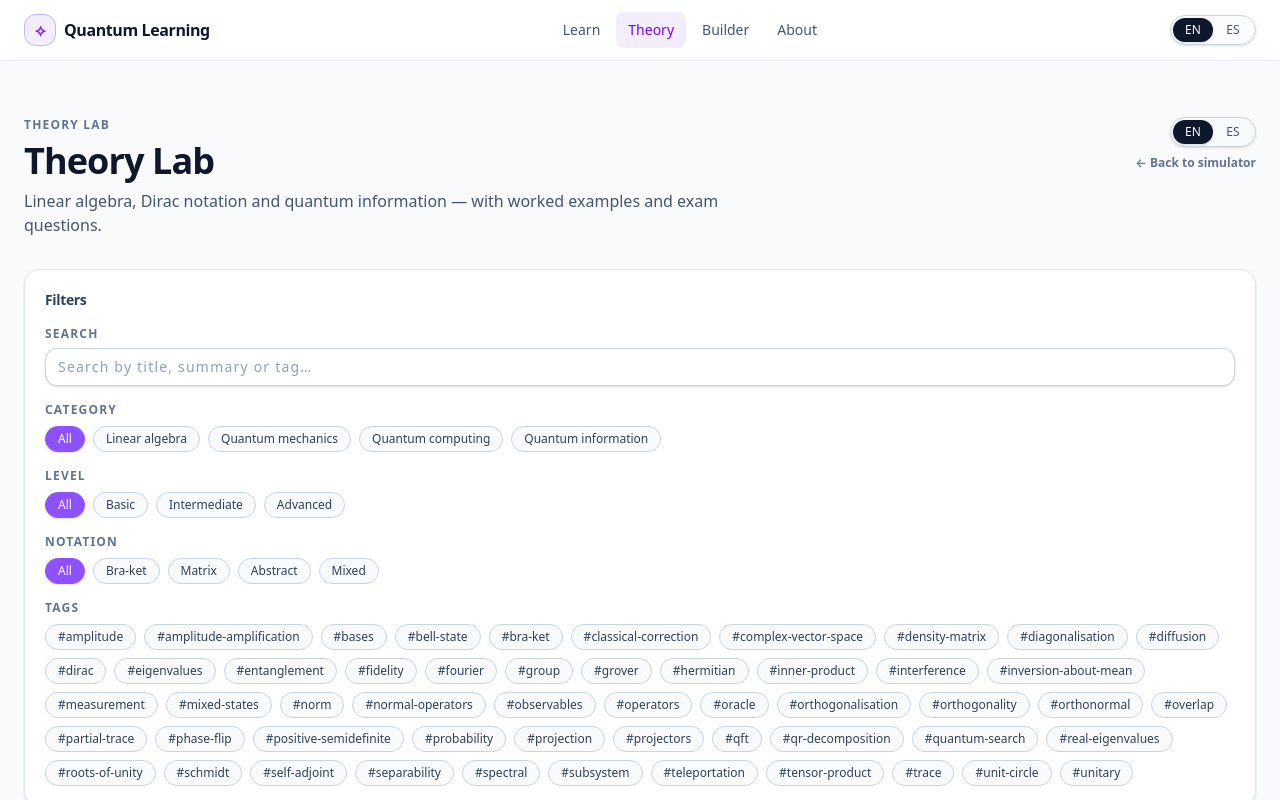
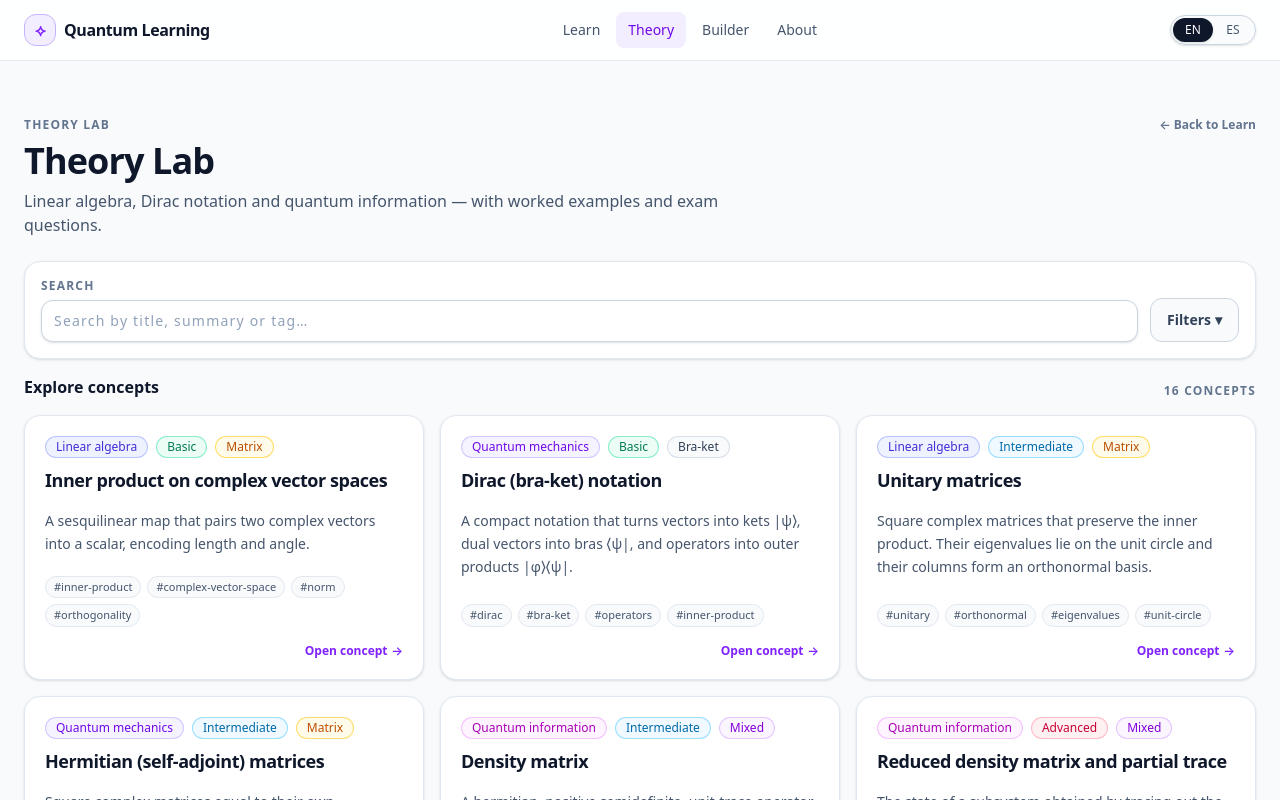
Before and after one commit to jaengineer/quantum-security-learning-simulator, a Next.js app in the folder frontend/: page /theory in a window 1280 px wide. Shown: the top 800 px of the page. Built offline with nearby package versions, Linux system fonts and the light colour scheme.

Commit message:
Theory lab updated

```diff
--- a/frontend/features/theory/components/TheoryConceptDetail.tsx
+++ b/frontend/features/theory/components/TheoryConceptDetail.tsx
@@ -4,7 +4,6 @@ import Link from "next/link";
 
 import { CategoryBadge } from "@/features/theory/components/CategoryBadge";
 import { FormulaBlock } from "@/features/theory/components/FormulaBlock";
-import { LanguageSwitcher } from "@/features/theory/components/LanguageSwitcher";
 import { LevelBadge } from "@/features/theory/components/LevelBadge";
 import { NotationBadge } from "@/features/theory/components/NotationBadge";
 import { RelatedConcepts } from "@/features/theory/components/RelatedConcepts";
@@ -43,7 +42,6 @@ export function TheoryConceptDetail({
           >
             ← {t("back_to_catalog")}
           </Link>
-          <LanguageSwitcher />
         </div>
 
         <div className="flex flex-wrap items-center gap-2">
--- a/frontend/features/theory/components/TheoryFilters.tsx
+++ b/frontend/features/theory/components/TheoryFilters.tsx
@@ -1,5 +1,15 @@
 "use client";
 
+import { useId, useState } from "react";
+
+import {
+  clearAdvancedFilters,
+  getAdvancedFilterCount,
+  getVisibleTagOptions,
+  hasAdvancedFilters,
+  INITIAL_FILTER_STATE,
+  type TheoryFilterState,
+} from "@/features/theory/filterUtils";
 import { useT } from "@/features/theory/i18n/LocaleContext";
 import type {
   TheoryCategory,
@@ -36,27 +46,13 @@ const NOTATION_KEY = {
   mixed: "notation_mixed",
 } as const;
 
-export interface TheoryFilterState {
-  search: string;
-  category: TheoryCategory | "all";
-  level: TheoryLevel | "all";
-  notation: TheoryNotation | "all";
-  tags: string[];
-}
-
-export const INITIAL_FILTER_STATE: TheoryFilterState = {
-  search: "",
-  category: "all",
-  level: "all",
-  notation: "all",
-  tags: [],
-};
-
 interface TheoryFiltersProps {
   state: TheoryFilterState;
   onChange: (state: TheoryFilterState) => void;
   availableTags: string[];
 }
+
+export { INITIAL_FILTER_STATE, type TheoryFilterState };
 
 export function TheoryFilters({
   state,
@@ -64,71 +60,135 @@ export function TheoryFilters({
   availableTags,
 }: TheoryFiltersProps) {
   const t = useT();
+  const advancedFiltersId = useId();
+  const [advancedOpen, setAdvancedOpen] = useState(false);
+  const [showAllTags, setShowAllTags] = useState(false);
 
-  const update = (patch: Partial<TheoryFilterState>) => onChange({ ...state, ...patch });
+  const update = (patch: Partial<TheoryFilterState>) => {
+    onChange({ ...state, ...patch });
+  };
 
   const toggleTag = (tag: string) => {
     const exists = state.tags.includes(tag);
     update({
-      tags: exists ? state.tags.filter((value) => value !== tag) : [...state.tags, tag],
+      tags: exists
+        ? state.tags.filter((value) => value !== tag)
+        : [...state.tags, tag],
     });
   };
 
-  const reset = () => onChange(INITIAL_FILTER_STATE);
-
-  const hasActiveFilters =
-    state.search.trim().length > 0 ||
-    state.category !== "all" ||
-    state.level !== "all" ||
-    state.notation !== "all" ||
-    state.tags.length > 0;
+  const advancedCount = getAdvancedFilterCount(state);
+  const visibleTags = getVisibleTagOptions({
+    availableTags,
+    selectedTags: state.tags,
+    showAllTags,
+  });
 
   return (
     <section
       aria-label={t("filters_heading")}
-      className="flex flex-col gap-4 rounded-2xl border border-slate-200 bg-white p-5 shadow-sm dark:border-slate-700/60 dark:bg-slate-900/40"
+      className="flex flex-col gap-4 rounded-2xl border border-slate-200 bg-white p-4 shadow-sm dark:border-slate-700/60 dark:bg-slate-900/40"
     >
-      <header className="flex flex-wrap items-center justify-between gap-2">
-        <h2 className="text-sm font-semibold tracking-tight text-slate-700 dark:text-slate-200">
-          {t("filters_heading")}
-        </h2>
-        {hasActiveFilters ? (
-          <button
-            type="button"
-            onClick={reset}
-            className="rounded-full border border-slate-300 px-3 py-1 text-xs font-semibold text-slate-600 transition hover:border-slate-400 hover:text-slate-900 dark:border-slate-600 dark:text-slate-300 dark:hover:text-white"
-          >
-            {t("filter_reset")}
-          </button>
-        ) : null}
-      </header>
-
-      <label className="flex flex-col gap-1.5 text-xs font-semibold uppercase tracking-widest text-slate-500 dark:text-slate-400">
+      <div className="flex flex-col gap-3 lg:flex-row lg:items-end">
+        <label className="flex flex-1 flex-col gap-1.5 text-xs font-semibold uppercase tracking-widest text-slate-500 dark:text-slate-400">
           {t("search_label")}
           <input
             type="search"
             value={state.search}
             onChange={(event) => update({ search: event.target.value })}
             placeholder={t("search_placeholder")}
-          className="w-full rounded-xl border border-slate-300 bg-white px-3 py-2 text-sm font-normal text-slate-800 shadow-sm transition placeholder:text-slate-400 focus:border-violet-400 focus:outline-none focus:ring-2 focus:ring-violet-200 dark:border-slate-600 dark:bg-slate-900/60 dark:text-slate-100 dark:placeholder:text-slate-500"
+            className="w-full rounded-xl border border-slate-300 bg-white px-3 py-2.5 text-sm font-normal text-slate-800 shadow-sm transition placeholder:text-slate-400 focus:border-violet-400 focus:outline-none focus:ring-2 focus:ring-violet-200 dark:border-slate-600 dark:bg-slate-900/60 dark:text-slate-100 dark:placeholder:text-slate-500"
           />
         </label>
 
+        <button
+          type="button"
+          aria-expanded={advancedOpen}
+          aria-controls={advancedFiltersId}
+          onClick={() => setAdvancedOpen((open) => !open)}
+          className="inline-flex min-h-11 items-center justify-center gap-1 rounded-xl border border-slate-300 bg-slate-50 px-4 py-2 text-sm font-semibold text-slate-700 transition hover:border-slate-400 hover:bg-white focus:outline-none focus-visible:ring-2 focus-visible:ring-violet-400 dark:border-slate-600 dark:bg-slate-800/60 dark:text-slate-200 dark:hover:bg-slate-800"
+        >
+          {t("filters_toggle")}
+          {advancedCount > 0 ? ` (${advancedCount})` : ""}
+          <span aria-hidden>{advancedOpen ? "▴" : "▾"}</span>
+        </button>
+      </div>
+
+      {hasAdvancedFilters(state) ? (
+        <div className="flex flex-col gap-2">
+          <div className="flex flex-wrap items-center justify-between gap-2">
+            <p className="text-xs font-semibold uppercase tracking-widest text-slate-500 dark:text-slate-400">
+              {t("active_filters")}
+            </p>
+            <button
+              type="button"
+              onClick={() => onChange(clearAdvancedFilters(state))}
+              className="rounded-full border border-slate-300 px-3 py-1 text-xs font-semibold text-slate-600 transition hover:border-slate-400 hover:text-slate-900 focus:outline-none focus-visible:ring-2 focus-visible:ring-violet-400 dark:border-slate-600 dark:text-slate-300 dark:hover:text-white"
+            >
+              {t("clear_all")}
+            </button>
+          </div>
+          <div className="flex flex-wrap gap-2">
+            {state.category !== "all" ? (
+              <ActiveFilterChip
+                label={t(CATEGORY_KEY[state.category])}
+                onRemove={() => update({ category: "all" })}
+              />
+            ) : null}
+            {state.level !== "all" ? (
+              <ActiveFilterChip
+                label={t(LEVEL_KEY[state.level])}
+                onRemove={() => update({ level: "all" })}
+              />
+            ) : null}
+            {state.notation !== "all" ? (
+              <ActiveFilterChip
+                label={t(NOTATION_KEY[state.notation])}
+                onRemove={() => update({ notation: "all" })}
+              />
+            ) : null}
+            {state.tags.map((tag) => (
+              <ActiveFilterChip
+                key={tag}
+                label={`#${tag}`}
+                onRemove={() =>
+                  update({ tags: state.tags.filter((value) => value !== tag) })
+                }
+              />
+            ))}
+          </div>
+        </div>
+      ) : null}
+
+      <div
+        id={advancedFiltersId}
+        hidden={!advancedOpen}
+        className="border-t border-slate-200 pt-4 dark:border-slate-700/60"
+      >
+        <div className="grid gap-4 lg:grid-cols-2">
           <FilterRow
             label={t("filter_category")}
             options={[
               { id: "all", label: t("filter_all") },
-          ...CATEGORY_ORDER.map((value) => ({ id: value, label: t(CATEGORY_KEY[value]) })),
+              ...CATEGORY_ORDER.map((value) => ({
+                id: value,
+                label: t(CATEGORY_KEY[value]),
+              })),
             ]}
             active={state.category}
-        onSelect={(value) => update({ category: value as TheoryCategory | "all" })}
+            onSelect={(value) =>
+              update({ category: value as TheoryCategory | "all" })
+            }
           />
 
           <FilterRow
             label={t("filter_level")}
             options={[
               { id: "all", label: t("filter_all") },
-          ...LEVEL_ORDER.map((value) => ({ id: value, label: t(LEVEL_KEY[value]) })),
+              ...LEVEL_ORDER.map((value) => ({
+                id: value,
+                label: t(LEVEL_KEY[value]),
+              })),
             ]}
             active={state.level}
             onSelect={(value) => update({ level: value as TheoryLevel | "all" })}
@@ -138,19 +198,24 @@ export function TheoryFilters({
             label={t("filter_notation")}
             options={[
               { id: "all", label: t("filter_all") },
-          ...NOTATION_ORDER.map((value) => ({ id: value, label: t(NOTATION_KEY[value]) })),
+              ...NOTATION_ORDER.map((value) => ({
+                id: value,
+                label: t(NOTATION_KEY[value]),
+              })),
             ]}
             active={state.notation}
-        onSelect={(value) => update({ notation: value as TheoryNotation | "all" })}
+            onSelect={(value) =>
+              update({ notation: value as TheoryNotation | "all" })
+            }
           />
 
           {availableTags.length > 0 ? (
-        <div className="flex flex-col gap-2">
+            <div className="flex flex-col gap-2 lg:col-span-2">
               <span className="text-xs font-semibold uppercase tracking-widest text-slate-500 dark:text-slate-400">
                 {t("filter_tags")}
               </span>
               <div className="flex flex-wrap gap-2">
-            {availableTags.map((tag) => {
+                {visibleTags.map((tag) => {
                   const active = state.tags.includes(tag);
                   return (
                     <button
@@ -159,7 +224,7 @@ export function TheoryFilters({
                       onClick={() => toggleTag(tag)}
                       aria-pressed={active}
                       className={[
-                    "rounded-full border px-3 py-1 text-xs font-medium transition",
+                        "min-h-9 rounded-full border px-3 py-1 text-xs font-medium transition focus:outline-none focus-visible:ring-2 focus-visible:ring-violet-400",
                         active
                           ? "border-slate-900 bg-slate-900 text-white dark:border-slate-100 dark:bg-slate-100 dark:text-slate-900"
                           : "border-slate-300 bg-slate-50 text-slate-700 hover:border-slate-400 dark:border-slate-600 dark:bg-slate-800/60 dark:text-slate-200",
@@ -170,9 +235,42 @@ export function TheoryFilters({
                   );
                 })}
               </div>
+              {availableTags.length > visibleTags.length || showAllTags ? (
+                <button
+                  type="button"
+                  onClick={() => setShowAllTags((current) => !current)}
+                  className="self-start rounded-full border border-slate-300 px-3 py-1 text-xs font-semibold text-slate-600 transition hover:border-slate-400 hover:text-slate-900 focus:outline-none focus-visible:ring-2 focus-visible:ring-violet-400 dark:border-slate-600 dark:text-slate-300 dark:hover:text-white"
+                >
+                  {showAllTags ? t("show_fewer_tags") : t("show_all_tags")}{" "}
+                  <span aria-hidden>{showAllTags ? "▴" : "▾"}</span>
+                </button>
+              ) : null}
             </div>
           ) : null}
+        </div>
+      </div>
     </section>
+  );
+}
+
+interface ActiveFilterChipProps {
+  label: string;
+  onRemove: () => void;
+}
+
+function ActiveFilterChip({ label, onRemove }: ActiveFilterChipProps) {
+  const t = useT();
+
+  return (
+    <button
+      type="button"
+      onClick={onRemove}
+      aria-label={`${t("remove_filter")} ${label}`}
+      className="inline-flex min-h-8 items-center gap-1 rounded-full border border-violet-200 bg-violet-50 px-3 py-1 text-xs font-semibold text-violet-700 transition hover:border-violet-300 hover:bg-violet-100 focus:outline-none focus-visible:ring-2 focus-visible:ring-violet-400 dark:border-violet-500/40 dark:bg-violet-500/10 dark:text-violet-200"
+    >
+      {label}
+      <span aria-hidden>×</span>
+    </button>
   );
 }
 
@@ -199,7 +297,7 @@ function FilterRow({ label, options, active, onSelect }: FilterRowProps) {
               onClick={() => onSelect(option.id)}
               aria-pressed={isActive}
               className={[
-                "rounded-full border px-3 py-1 text-xs font-medium transition",
+                "min-h-9 rounded-full border px-3 py-1 text-xs font-medium transition focus:outline-none focus-visible:ring-2 focus-visible:ring-violet-400",
                 isActive
                   ? "border-violet-500 bg-violet-500 text-white shadow dark:border-violet-400 dark:bg-violet-500"
                   : "border-slate-300 bg-slate-50 text-slate-700 hover:border-slate-400 dark:border-slate-600 dark:bg-slate-800/60 dark:text-slate-200",
--- a/frontend/features/theory/components/TheoryLabClient.tsx
+++ b/frontend/features/theory/components/TheoryLabClient.tsx
@@ -3,7 +3,6 @@
 import Link from "next/link";
 import { useMemo, useState } from "react";
 
-import { LanguageSwitcher } from "@/features/theory/components/LanguageSwitcher";
 import {
   INITIAL_FILTER_STATE,
   TheoryFilters,
@@ -16,6 +15,7 @@ import {
   getAllTags,
   projectConcept,
 } from "@/features/theory/content";
+import { hasAnyFilter } from "@/features/theory/filterUtils";
 import { useLocale, useT } from "@/features/theory/i18n/LocaleContext";
 
 /**
@@ -55,13 +55,17 @@ export function TheoryLabClient() {
     }).map((concept) => projectConcept(concept, locale));
   }, [filters, locale]);
 
-  const countLabel =
-    visibleConcepts.length === 1
+  const filtered = hasAnyFilter(filters);
+  const countLabel = filtered
+    ? visibleConcepts.length === 1
+      ? t("results_found_one")
+      : t("results_found_other")
+    : visibleConcepts.length === 1
       ? t("results_count_one")
       : t("results_count_other");
 
   return (
-    <section className="flex flex-col gap-8">
+    <section className="flex flex-col gap-6">
       <header className="flex flex-col gap-4">
         <div className="flex flex-wrap items-start justify-between gap-3">
           <div className="flex flex-col gap-2">
@@ -75,32 +79,32 @@ export function TheoryLabClient() {
               {t("page_subtitle")}
             </p>
           </div>
-          <div className="flex flex-col items-end gap-2">
-            <LanguageSwitcher />
           <Link
-              href="/"
+            href="/#learning-modules"
             prefetch
-              className="text-xs font-semibold text-slate-500 underline-offset-2 hover:text-slate-800 hover:underline dark:text-slate-400 dark:hover:text-slate-100"
+            className="text-xs font-semibold text-slate-500 underline-offset-2 hover:text-slate-800 hover:underline focus:outline-none focus-visible:ring-2 focus-visible:ring-violet-400 dark:text-slate-400 dark:hover:text-slate-100"
           >
-              ← {locale === "es" ? "Volver al simulador" : "Back to simulator"}
+            ← {t("back_to_learn")}
           </Link>
-          </div>
         </div>
       </header>
 
-      <div className="grid grid-cols-1 gap-6 lg:grid-cols-[18rem,1fr]">
-        <aside className="lg:sticky lg:top-6 lg:self-start">
+      <div className="flex flex-col gap-4">
         <TheoryFilters
           state={filters}
           onChange={setFilters}
           availableTags={allTags}
         />
-        </aside>
 
         <div className="flex flex-col gap-4">
+          <div className="flex flex-wrap items-end justify-between gap-2">
+            <h2 className="text-base font-semibold text-slate-900 dark:text-slate-100">
+              {t("results_heading")}
+            </h2>
             <p className="text-xs font-semibold uppercase tracking-widest text-slate-500 dark:text-slate-400">
               {visibleConcepts.length} {countLabel}
             </p>
+          </div>
           <TheoryConceptList concepts={visibleConcepts} />
         </div>
       </div>
--- /dev/null
+++ b/frontend/features/theory/filterUtils.ts
@@ -0,0 +1,68 @@
+import type {
+  TheoryCategory,
+  TheoryLevel,
+  TheoryNotation,
+} from "@/features/theory/types";
+
+export interface TheoryFilterState {
+  search: string;
+  category: TheoryCategory | "all";
+  level: TheoryLevel | "all";
+  notation: TheoryNotation | "all";
+  tags: string[];
+}
+
+export const INITIAL_FILTER_STATE: TheoryFilterState = {
+  search: "",
+  category: "all",
+  level: "all",
+  notation: "all",
+  tags: [],
+};
+
+export const VISIBLE_TAG_LIMIT = 8;
+
+export function getAdvancedFilterCount(state: TheoryFilterState): number {
+  return [
+    state.category !== "all",
+    state.level !== "all",
+    state.notation !== "all",
+  ].filter(Boolean).length + state.tags.length;
+}
+
+export function hasAdvancedFilters(state: TheoryFilterState): boolean {
+  return getAdvancedFilterCount(state) > 0;
+}
+
+export function hasAnyFilter(state: TheoryFilterState): boolean {
+  return state.search.trim().length > 0 || hasAdvancedFilters(state);
+}
+
+export function clearAdvancedFilters(
+  state: TheoryFilterState
+): TheoryFilterState {
+  return {
+    ...INITIAL_FILTER_STATE,
+    search: state.search,
+  };
+}
+
+export function getVisibleTagOptions({
+  availableTags,
+  selectedTags,
+  showAllTags,
+  limit = VISIBLE_TAG_LIMIT,
+}: {
+  availableTags: string[];
+  selectedTags: string[];
+  showAllTags: boolean;
+  limit?: number;
+}): string[] {
+  if (showAllTags) return availableTags;
+
+  const visible = new Set(availableTags.slice(0, limit));
+  for (const tag of selectedTags) {
+    if (availableTags.includes(tag)) visible.add(tag);
+  }
+  return Array.from(visible);
+}
--- a/frontend/features/theory/i18n/strings.ts
+++ b/frontend/features/theory/i18n/strings.ts
@@ -19,6 +19,12 @@ export const THEORY_UI_STRINGS = {
 
   // Filters
   filters_heading: { en: "Filters", es: "Filtros" },
+  filters_toggle: { en: "Filters", es: "Filtros" },
+  active_filters: { en: "Active filters", es: "Filtros activos" },
+  clear_all: { en: "Clear all", es: "Limpiar todo" },
+  remove_filter: { en: "Remove filter", es: "Quitar filtro" },
+  show_all_tags: { en: "Show all tags", es: "Mostrar todas las etiquetas" },
+  show_fewer_tags: { en: "Show fewer", es: "Mostrar menos" },
   filter_category: { en: "Category", es: "Categoría" },
   filter_level: { en: "Level", es: "Nivel" },
   filter_notation: { en: "Notation", es: "Notación" },
@@ -36,6 +42,10 @@ export const THEORY_UI_STRINGS = {
   },
   results_count_one: { en: "concept", es: "concepto" },
   results_count_other: { en: "concepts", es: "conceptos" },
+  results_heading: { en: "Explore concepts", es: "Explora los conceptos" },
+  results_found_one: { en: "concept found", es: "concepto encontrado" },
+  results_found_other: { en: "concepts found", es: "conceptos encontrados" },
+  back_to_learn: { en: "Back to Learn", es: "Volver a Aprender" },
 
   // Categories
   category_linear_algebra: { en: "Linear algebra", es: "Álgebra lineal" },
```
Also changed, not shown: frontend/features/theory/components/ExamQuestionBlock.tsx (+3 -5 lines), 2 other files (tests, documents, lock files or other folders). Lines whose indentation alone changed are shown as unchanged.
